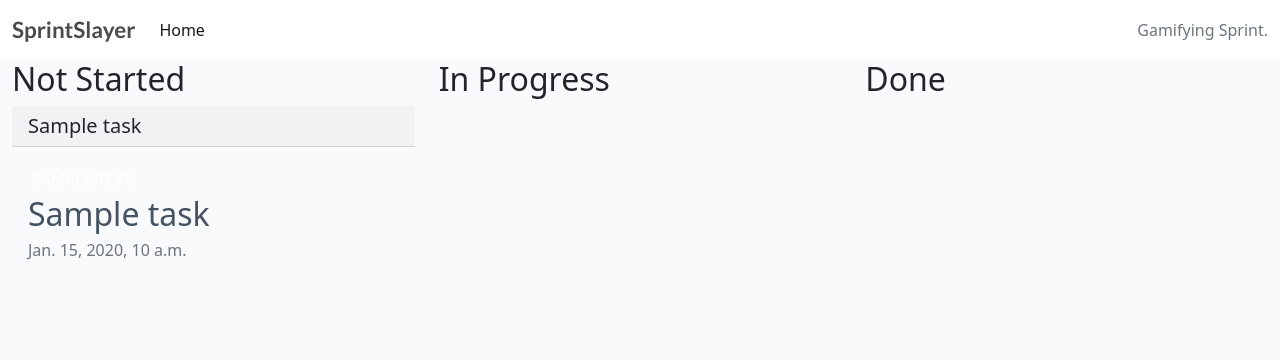
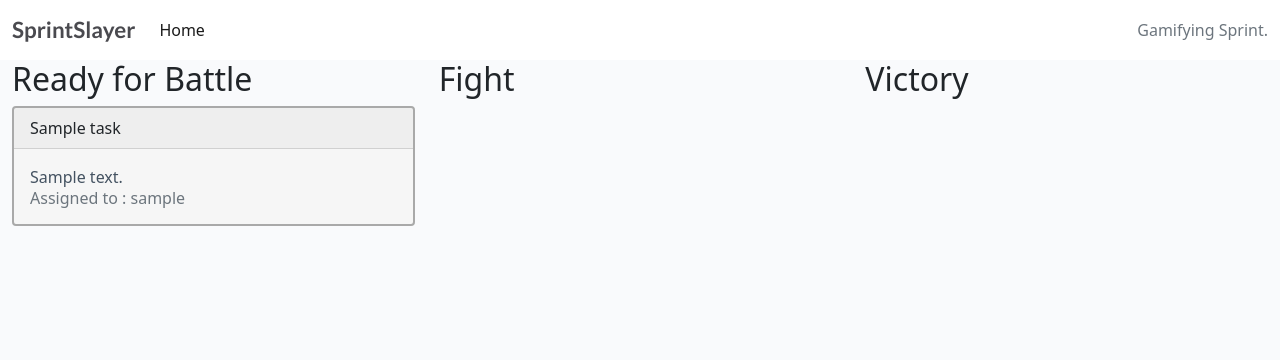
Before and after one commit to vcarpentier/SprintSlayer, a Django app: page / in a window 1280 px wide. Shown: the top 360 px of the page. Run offline with Django 4.2, Linux system fonts and the light colour scheme; tables that the repository leaves empty hold one stand-in row (values such as "Sample post").

Commit message:
Quick pass at styling

```diff
--- a/sprint/models.py
+++ b/sprint/models.py
@@ -2,7 +2,8 @@
 from django.contrib.auth.models import User
 
 TASKTYPE = ((0, 'Feature'), (1, 'Bug'), (2, 'refactor'))
-STATUS = ((0, 'To Do'), (1, 'In Progress'), (2, 'Done'))
+# not startd, in progress, completed, in backlog
+STATUS = ((0, 'Ready for Battle'), (1, 'Fight'), (2, 'Victory'), (3, 'Camp'))
 
 # Create your models here.
 class Task(models.Model):
@@ -12,6 +13,7 @@
     created_on = models.DateTimeField(auto_now_add=True)
     user = models.ForeignKey(User, on_delete=models.CASCADE)
     assigned_to = models.ForeignKey(User, on_delete=models.CASCADE, related_name='assigned_tasks', null=True, blank=True)
+    due_date = models.DateField(null=True, blank=True)
     type = models.IntegerField(choices=TASKTYPE, default=0)
 
     def __str__(self):
--- a/sprint/templates/sprint/index.html
+++ b/sprint/templates/sprint/index.html
@@ -8,23 +8,18 @@
 
         <!-- Tasks list for this specific sprint -->
         <div class="col">
-            <h2>Not Started</h2>
+            <h2>Ready for Battle</h2>
             {% for task in task_list %}
 
             <!-- Filter the To Do tasks-->
             {% if task.status == 0 %}
-                    <div class="card mb-4">
-                        <h5 class="card-header status-header">{{ task.title }}</h5>
+            <div class="card">
+                <div class="card-header">{{ task.title }} </div>
                 <div class="card-body">
-                            <div class="image-container">
-                                <div>
-                                    <p class="author">{{ task.description }}</p>
-                                </div>
-                            </div>
                     <a href="#" class="post-link">
-                                <h2 class="card-title">{{ task.title }}</h2>
+                        <p class="card-text">{{ task.description }}</p>
                     </a>
-                            <p class="card-text text-muted h6">{{ task.created_on}}
+                    <p class="card-text text-muted h6"> Assigned to : {{ task.assigned_to}}
                     </p>
                 </div>
             </div>
@@ -33,11 +28,11 @@
         {% endfor %}
     </div>
     <div class="col">
-            <h2>In Progress</h2>
+        <h2>Fight</h2>
         {% for task in task_list %}
         <!-- Filter the In Progress tasks -->
         {% if task.status == 1 %}
-                    <div class="card mb-4">
+        <div class="card mb-3">
             <h5 class="card-header status-header">{{ task.title }}</h5>
             <div class="card-body">
                 <div class="image-container">
@@ -56,11 +51,11 @@
         {% endfor %}
     </div>
     <div class="col">
-            <h2>Done</h2>
+        <h2>Victory</h2>
         {% for task in task_list %}
         <!-- Filter the In Progress tasks -->
         {% if task.status == 2 %}
-                    <div class="card mb-4">
+        <div class="card mb-3">
             <h5 class="card-header status-header">{{ task.title }}</h5>
             <div class="card-body">
                 <div class="image-container">
--- a/static/css/style.css
+++ b/static/css/style.css
@@ -1,5 +1,5 @@
 body {
-    background-color: #F9FAFC;
+    background-color: lightgray;
 }
 
 .brand {
@@ -30,8 +30,10 @@
 }
 
 .card {
-    border: none;
-    background-color: transparent;
+    border: 2px solid;
+    border-color: darkgrey;
+    background-color: #f6f6f6;
+    margin-bottom: 10px;
 }
 
 .image-container {
@@ -157,4 +159,4 @@
 }
 
 .approval {
-    color: rgb(222, 146, 168);
+    color: rgb(222, 146, 168)};
```
Also changed, not shown: 1 other file. Lines whose indentation alone changed are shown as unchanged.
